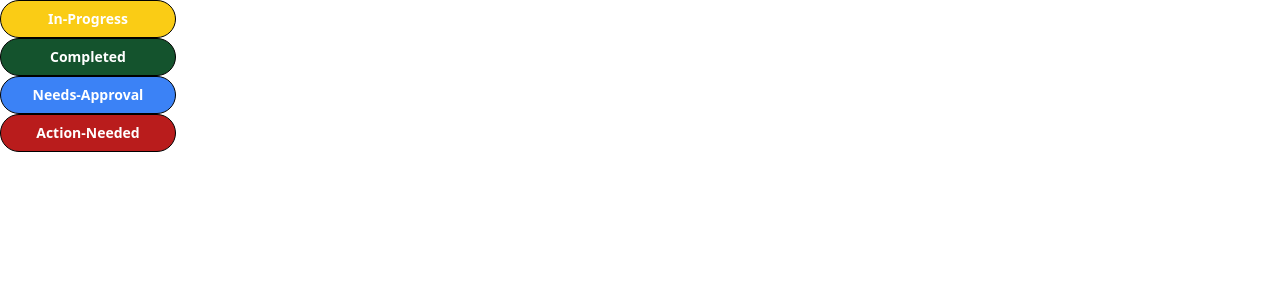
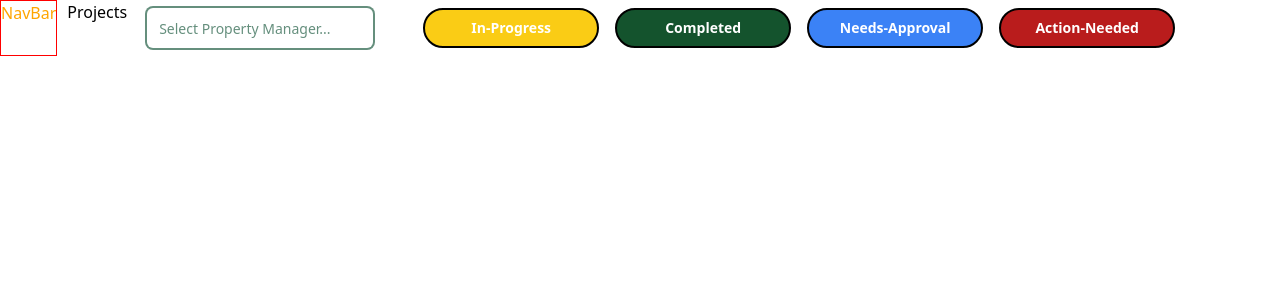
Before and after one commit to hashemJaber/SacOverflow, a Next.js app: page /dashboard in a window 1280 px wide. Shown: the top 300 px of the page. Built offline with nearby package versions, Linux system fonts and the light colour scheme.

Commit message:
SO-31 SearchBar Component

```diff
--- a/src/app/dashboard/dashboard.css
+++ b/src/app/dashboard/dashboard.css
@@ -0,0 +1,13 @@
+.test {
+    display: flex;
+}
+
+.navLeft {
+    color: orange;
+    border: 1px solid red;
+}
+
+.projectTitle {
+    padding-right: 20px;
+    padding-left: 10px;
+}
--- a/src/app/dashboard/page.tsx
+++ b/src/app/dashboard/page.tsx
@@ -2,22 +2,40 @@ import Dashboard from "@/components/StatusBar/StatusBar";
 import StatusBar from "@/components/StatusBar/StatusBar";
 
 import './dashboard.css'
+import LoginForm from "@/components/Login/LoginForm";
+import SearchBar from "@/components/SearchBar/SearchBar";
 
 const dashboard = () => {
     return (
+        //left navbar section
         <section className="test">
-            <StatusBar
+            <div className="navLeft w-80 h-screen">NavBar</div>
+
+            {/* this is going to be right of navbar and under top navbar */}
+            <div className="projectTitle h-10 text-primary-green-600 text-2xl mt-1 font-bold">Projects</div>
+            {/*right of 'Projects' and left of colored statuses*/}
+            <SearchBar />
+            <div>
+                <StatusBar
                 status="In-Progress"
                 />
-             <StatusBar
+            </div>
+            <div>
+                <StatusBar
                 status="Completed"
                 />
-            <StatusBar
+            </div>
+            <div>
+                <StatusBar
                 status="Needs-Approval"
                 />
-            <StatusBar
+            </div>
+
+            <div>
+                <StatusBar
                 status="Action-Needed"
                 />
+            </div>
         </section>
     );
 }
--- /dev/null
+++ b/src/components/SearchBar/SearchBar.tsx
@@ -0,0 +1,26 @@
+'use client';
+
+import { useState } from 'react';
+import InputComponent from '@/components/SharedComponents/InputComponent';
+
+function SearchBar() {
+    const [selectpropertyManager, setSelectPropertyManager] = useState('');
+
+    return (
+        <form action="" method="post" id="login-form">
+            <InputComponent
+                label="email"
+                labelText=""
+                type="propertySelect"
+                id="propertySelect"
+                pattern="^(?=.{3,50}$)([a-zA-Z0-9_\.]+@[a-zA-Z0-9-]+\.[a-zA-Z]{2,6}|[a-zA-Z][a-zA-Z0-9_\.]{2,19})$"
+                placeholder="Select Property Manager..."
+                value={selectpropertyManager}
+                onChange={(e) => setSelectPropertyManager(e.target.value)}
+                required={true}
+            />
+        </form>
+    );
+}
+
+export default SearchBar;
--- a/src/components/StatusBar/StatusBar.tsx
+++ b/src/components/StatusBar/StatusBar.tsx
@@ -8,7 +8,7 @@ interface StatusBarProps {
 const StatusBar = ({status}: StatusBarProps) => {
 return (
     //generalized component circular
-    <div className={`status-bar status-${status}`} style={{border:"1px solid black"}}>
+    <div className={`status-bar status-${status}`} style={{border:"2px solid black"}}>
         {status}
     </div>
     )
--- a/src/components/StatusBar/statusbar.css
+++ b/src/components/StatusBar/statusbar.css
@@ -8,21 +8,26 @@
         /* completed tasks */
         &.status-Completed {
             @apply bg-green-900 text-sm;
+            margin: 8px;
         }
 
         /* in progress tasks */
         &.status-In-Progress {
             @apply bg-yellow-400 text-sm;
+            margin: 8px;
+            margin-left: 50px;
         }
 
         /* tasks that need approval*/
         &.status-Needs-Approval {
             @apply bg-blue-500 text-sm;
+            margin: 8px;
         }
 
         /* tasks that action is needed */
         &.status-Action-Needed {
             @apply bg-red-700 text-sm;
+            margin: 8px;
         }
     }
 }
```
